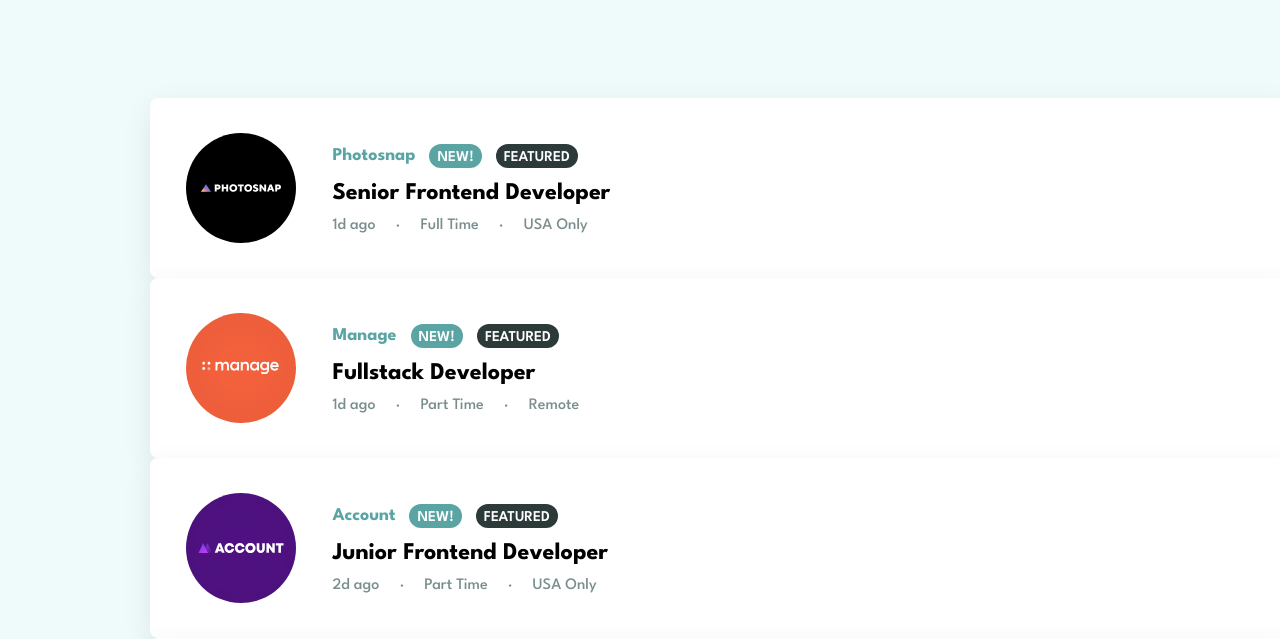
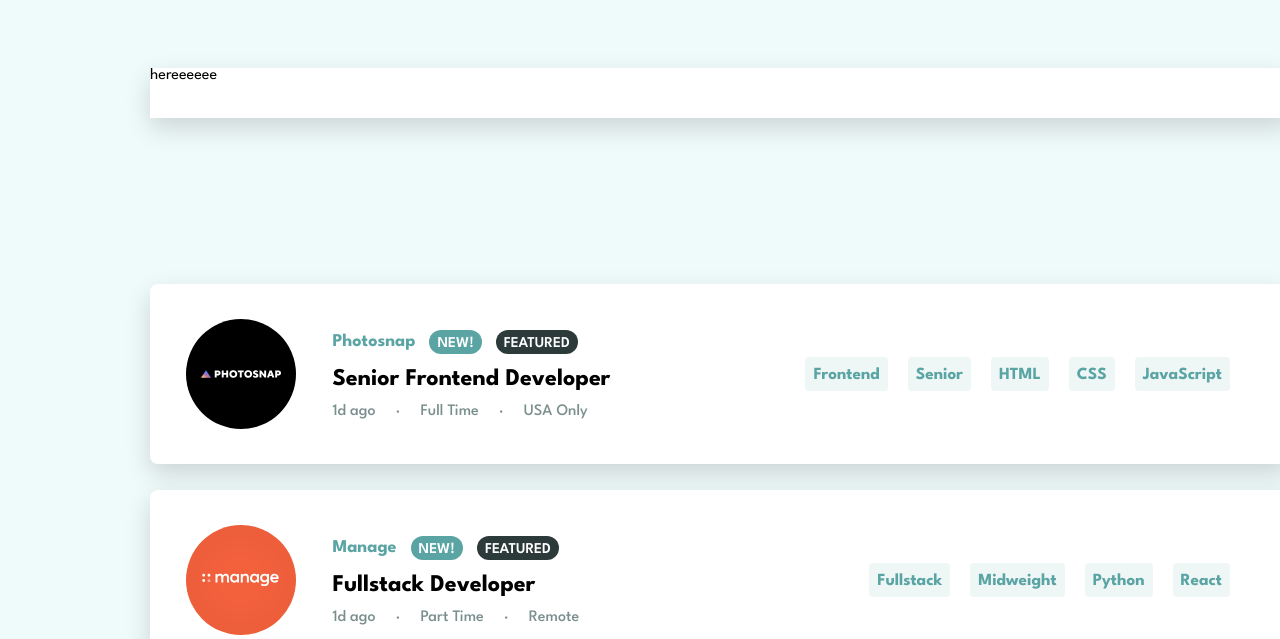
Before and after one commit to shubhamgupta0720/FM-Job-Listing, a plain HTML site: page index.html in a window 1280 px wide. Shown: the part 158-797 px from the top of the page. Drawn offline with Linux system fonts and the light colour scheme.

Commit message:
Progress

```diff
--- a/index.html
+++ b/index.html
@@ -13,6 +13,10 @@
 
   <section id="header">
     <img src="images/bg-header-desktop.svg" alt="">
+  </section>
+
+  <section id="jobTagFilter">
+    hereeeeee
   </section>
 
   <section id="jobListing">
--- a/script.js
+++ b/script.js
@@ -1,4 +1,5 @@
 const jobListing = document.getElementById('jobListing');
+const jobTagFilter = document.getElementById('jobTagFilter');
 
 async function getJSONData(){
     const jsonData = await fetch('data.json');
@@ -14,15 +15,19 @@ getJSONData().then(data => {
         const jobType = document.createElement('div');
         const jobHeaderTags = document.createElement('div');
         const companyName = document.createElement('p');
-        const newTag = document.createElement('div');
-        const featuredTag = document.createElement('div');
+
+
         const jobTileTitle = document.createElement('h1');
         const jobDetails = document.createElement('div');
         const jobDetailsSpan = document.createElement('span');
         jobDetailsSpan.innerHTML = `${element.postedAt} &nbsp; &nbsp; · &nbsp; &nbsp; ${element.contract} &nbsp; &nbsp; · &nbsp; &nbsp; ${element.location}`;
         const jobTags = document.createElement('div');
-        const tags = document.createElement('div');
-        // tags.innerHTML = element.role;
+        const role = document.createElement('div');
+        role.innerHTML = element.role;
+        role.value = element.role;
+        const level = document.createElement('div');
+        level.innerHTML = element.level;
+        level.value = element.level;
 
         jobTile.classList.add("job-tile");
         companyLogo.classList.add('company-logo');
@@ -32,22 +37,67 @@ getJSONData().then(data => {
         jobHeaderTags.classList.add('job-header-tags');
         companyName.classList.add('company-name');
         companyName.innerText = element.company;
-        newTag.classList.add('new-tag');
-        newTag.innerHTML = "NEW!";
-        featuredTag.classList.add('featured-tag');
-        featuredTag.innerHTML = "FEATURED";
+
+
         jobTileTitle.innerHTML = element.position;
         jobDetails.classList.add('job-details');
         jobTags.classList.add('job-tags');
-        tags.classList.add('frontend-tag');
+        role.classList.add('frontend-tag');
+        level.classList.add('frontend-tag');
 
         companyLogo.append(companyImg);
         jobHeaderTags.append(companyName);
-        jobHeaderTags.append(newTag);
-        jobHeaderTags.append(featuredTag);
+        if(element.new){
+            const newTag = document.createElement('div');
+            newTag.classList.add('new-tag');
+            newTag.innerHTML = "NEW!";
+            jobHeaderTags.append(newTag);
+        }
+        if(element.featured){
+            const featuredTag = document.createElement('div');
+            featuredTag.classList.add('featured-tag');
+            featuredTag.innerHTML = "FEATURED";
+            jobHeaderTags.append(featuredTag);
+        }
+
         jobDetails.append(jobDetailsSpan);
-        jobTags.append(tags);
-        jobDetails.append(jobTags);
+        jobTags.append(role);
+        jobTags.append(level);
+        const lang = element.languages.length;
+        if(lang < 3){
+            element.languages.forEach(language => {
+                const languageTag = document.createElement('div');
+                languageTag.classList.add('frontend-tag');
+                languageTag.innerHTML = language;
+                languageTag.value = language;
+                jobTags.append(languageTag);
+            })
+            element.tools.forEach(tool => {
+                const toolTag = document.createElement('div');
+                toolTag.classList.add('frontend-tag');
+                toolTag.innerHTML = tool;
+                toolTag.value = tool;
+                jobTags.append(toolTag);
+            })
+        }
+        else{
+            element.languages.forEach(language => {
+                const languageTag = document.createElement('div');
+                languageTag.classList.add('frontend-tag');
+                languageTag.innerHTML = language;
+                languageTag.value = language;
+                jobTags.append(languageTag);
+            })
+        }
+
+        const frontEndTag = document.querySelectorAll(".frontend-tag");
+
+        frontEndTag.forEach(tag => {
+            tag.addEventListener('click', () => {
+                console.log(tag.value);
+                console.log("here");
+            })
+        })
         jobType.append(jobHeaderTags);
         jobType.append(jobTileTitle);
         jobType.append(jobDetails);
@@ -55,5 +105,6 @@ getJSONData().then(data => {
         jobTile.append(companyLogo);
         jobTile.append(jobDescription);
         jobListing.appendChild(jobTile);
+        jobDescription.append(jobTags);
     });
 });
--- a/style.scss
+++ b/style.scss
@@ -29,17 +29,26 @@ body{
     }
 }
 
+#jobTagFilter{
+    height: 50px;
+    margin: 70px 150px;
+    background-color: colors.$White;
+    box-shadow: 0px 10px 26px rgba(0, 0, 0, 0.15);
+    // z-index: -1;
+}
+
 #jobListing{
-    padding: 100px 150px;
+    padding: 70px 150px;
     width: 100%;
-    height: 1000px;
+    height: auto;
 
     .job-tile{
+        margin: 26px 0px;
         width: 100%;
         height: 180px;
         background-color: colors.$White;
         border-radius: 8px;
-        box-shadow: 0px 10px 30px rgba(0, 0, 0, 0.08);
+        box-shadow: 0px 10px 26px rgba(0, 0, 0, 0.15);
         display: flex;
         justify-content: flex-start;
         align-items: center;
@@ -120,10 +129,17 @@ body{
                 > .frontend-tag{
                     margin: 0px 10px;
                     background-color: colors.$LightGrayishCyanFilterTabs;
-                    padding: 8px;
+                    padding: 10px 8px 8px 8px;
                     font-size: 17px;
                     font-weight: 700;
                     color: colors.$DesaturatedDarkCyan;
+                    border-radius: 4px;
+
+                    &:hover{
+                        background-color: colors.$DesaturatedDarkCyan;
+                        color: colors.$LightGrayishCyanFilterTabs;
+                        cursor: pointer;
+                    }
                 }
             }
         }
```
Also changed, not shown: style.css, 1 other file.
